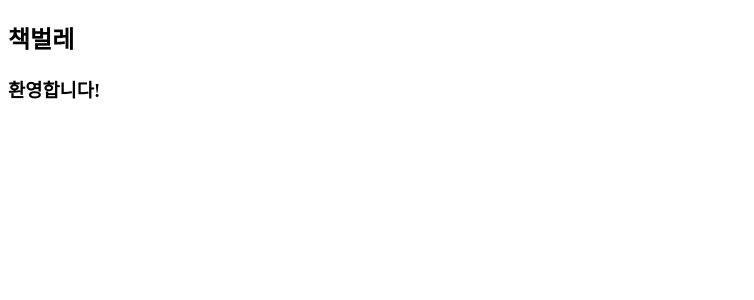
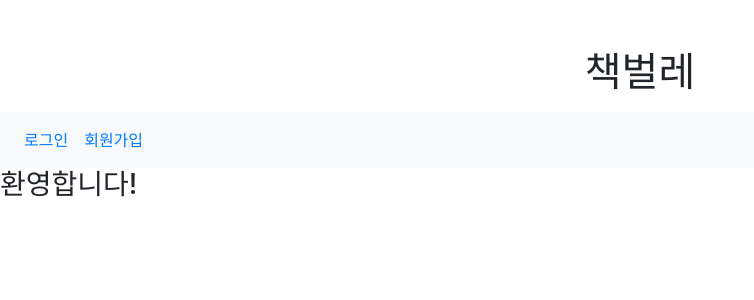
Before and after one commit to combiJihoon/bookWarmsProject-flask, a Python web app: template templates/index.html in a window 1280 px wide. Shown: the top 300 px of the page, without its empty margins (0-754 px from the left). Run offline with Jinja, Linux system fonts and the light colour scheme; the template is opened without the code that fills it, so the values that code supplies are empty; some libraries are stand-ins or nearby versions.

Commit message:
Implement nav-bar according to user login

```diff
--- a/templates/base.html
+++ b/templates/base.html
@@ -4,14 +4,32 @@
     <meta charset="UTF-8">
     <meta http-equiv="X-UA-Compatible" content="IE=edge">
     <meta name="viewport" content="width=device-width, initial-scale=1.0">
+    <link rel="stylesheet" type="text/css" href="{{ url_for('static', filename='bootstrap.min.css') }}" />
     {% block style %}{% endblock style %}
     <title>책벌레</title>
 </head>
 <body>
+    <h1 class="d-flex justify-content-center mx-auto mt-5">책벌레</h1>
     <header>
-        <h2>책벌레</h2>
-        <nav>
-            {% block nav %}{% endblock nav %}
+        <nav class="navbar navbar-expand-sm bg-light mt-3">
+            <ul class="navbar-nav">
+                {% if session['user_id'] %}
+                    <li class="nav-item">
+                        <a class="nav-link" href="#">반갑습니다, {{session['user_nickname']}}님!</a>
+                    </li>
+                    <li class="nav-item">
+                        <a class="nav-link" href="{{ url_for('main.logout') }}">로그아웃</a>
+                    </li>
+                {% else %}
+                    <li class="nav-item">
+                        <a class="nav-link" href="{{ url_for('main.login') }}">로그인</a>
+                    </li>
+                    <li class="nav-item">
+                        <a class="nav-link" href="{{ url_for('main.join') }}">회원가입</a>
+                    </li>
+                {% endif %}
+            </ul>
+
         </nav>
     </header>
     <div>
```
Also changed, not shown: views/main_view.py (+11 -1 lines).
